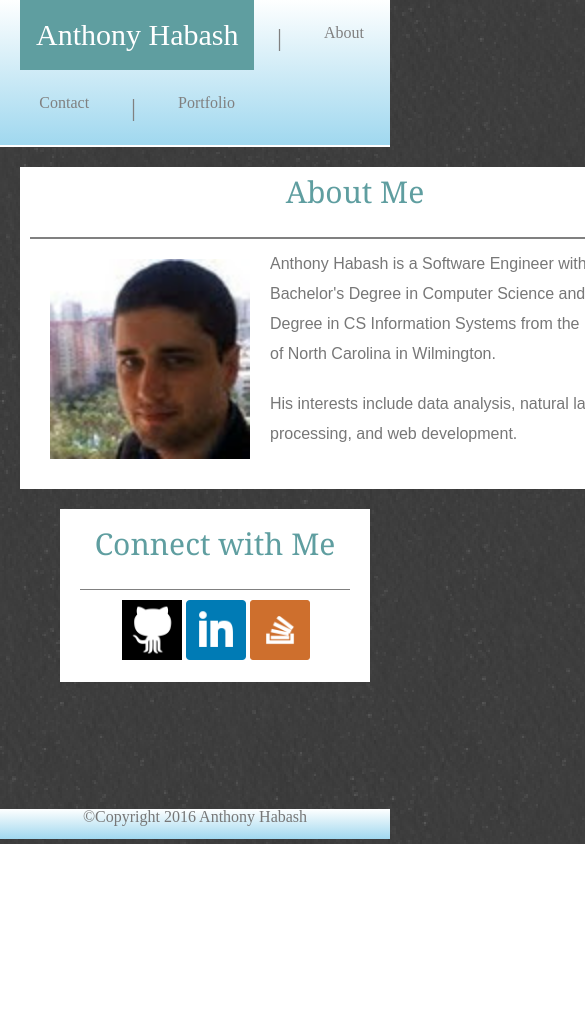
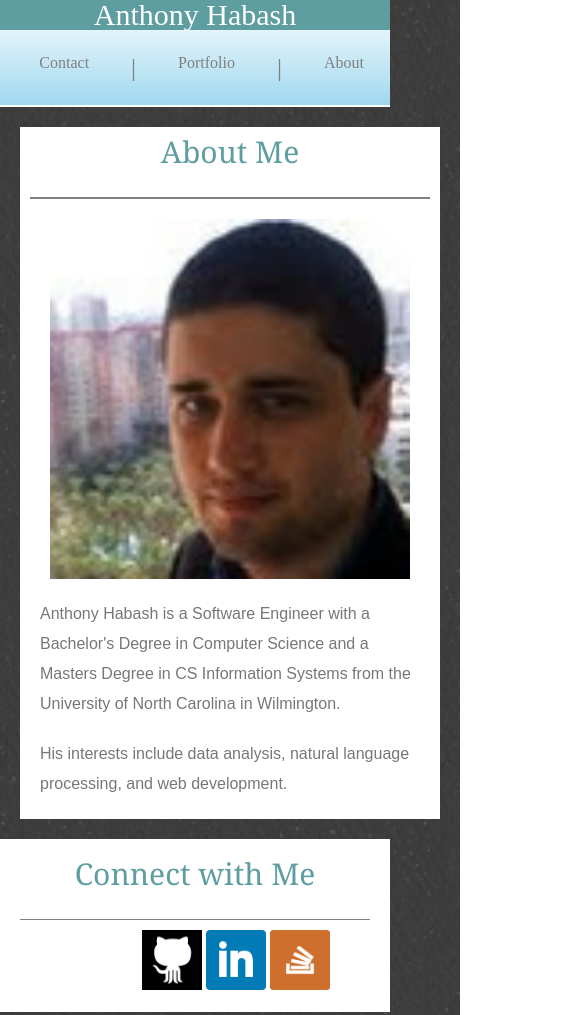
Before and after one commit to redwolf98/Responsive-Portfolio, a plain HTML site: page index.html in a window 390 px wide. Shown: the top 1015 px of the page, 585 px wide, since content can reach past the window. Before the commit the page ends 844 px from the top, so only its background shows below. Drawn offline with Linux system fonts and the light colour scheme.

Commit message:
final homework2.responsive-profile

```diff
--- a/assets/css/style.css
+++ b/assets/css/style.css
@@ -3,6 +3,29 @@ body{
 	color:#777777;
 
 }
+
+input[type=text],
+input[type=email],
+textarea{
+	width:100%;
+}
+
+#contactForm{
+	text-align: left;
+}
+
+.navigationBarNameBlock {
+	display:block;
+	background-color:cadetBlue;
+	color:white;
+	float:left;
+	margin-left:20px;
+	padding: 20px 16px;
+	font-size:30px;
+	border-style:solid;
+	border-color:#dfebec;
+}
+
 
 .navigationBar {
 	list-style-type:none;
@@ -16,14 +39,6 @@ body{
 	border-bottom: 2px solid white;
 }
 
-.workspace{
-	width:650px;
-	float:left;
-	margin-left:20px;
-	background-color:white;
-	margin-top:20px;
-	padding:10px;
-}
 
 .workspace p{
 	padding:10px;
@@ -61,20 +76,6 @@ body{
 
 .sideBarLinks li{
 	display:inline;
-}
-
-.navigationBarNameBlock {
-	display:block;
-	background-color:cadetBlue;
-	color:white;
-
-	float:left;
-	margin-left:20px;
-	padding: 20px 16px;
-	font-size:30px;
-	border-style:solid;
-	border-color:#dfebec;
-	border-width: 5%;
 }
 
 .navigationBar a{
@@ -116,6 +117,7 @@ body{
 
 	font-family:'Arial', 'Helvetica Neue', Helvetica, sans-serif;
 	line-height: 30px;
+	text-align:left;
 
 }
 
@@ -135,9 +137,9 @@ body{
 }
 
 #portfolio h1{
-		font-size:30px;
-			padding-bottom:30px;
-		text-align:left;
+	font-size:30px;
+	padding-bottom:30px;
+	text-align:left;
 	border-bottom: 2px solid grey;
 	color:cadetBlue;
 }
@@ -146,25 +148,47 @@ body{
 	float:left;
 	padding:20px;
 }
+article, aside, footer, header, hgroup, main, nav, section {
+    display: block;
+}
+
+* {
+    box-sizing: border-box;
+}
 
 .pageFooter{
 	width:100%;
+	clear:both;
 	height:30px;
-	position: absolute;
 	right: 0;
-	bottom: 5px;
 	left: 0;
 
 	background: -webkit-linear-gradient(top, #feffff 0%,#ddf1f9 35%,#a0d8ef 100%);
-	margin-top:30px;
+	margin-top:10px;
 	text-align:center;
+	float:bottom;
 }
+
+.page-wrap {
+  min-height: 100%;
+  /* equal to footer height */
+  margin-bottom: -30px;
+}
+.page-wrap:after {
+  content: "";
+  display: block;
+}
+.pageFooter, .page-wrap:after {
+  height: 30px;
+}
+
+
 
 #portfolio{
 	padding:10px;
 	background-color: white;
 	overflow-y:scroll;
-	height:500px;
+	height:auto;
 }
 
 .portfolioList{
@@ -196,3 +220,102 @@ body{
 	background:cadetblue;
 
 }
+
+
+
+@media screen and (min-width: 981px){
+	.workspace{
+		text-align: center;
+		width:650px;
+		float:left;
+		margin-left:20px;
+		background-color:white;
+		margin-top:20px;
+		padding:10px;
+		margin-bottom:10px;
+	}
+}
+@media screen and (max-width: 980px){
+	.workspace{
+		width:400px;
+		float:bottom;
+		margin-left:20px;
+		background-color:white;
+		margin-top:20px;
+		padding:10px;
+		display:inline-block;
+
+	}
+
+}
+
+
+@media screen and (max-width: 768px) and (min-width: 641px){
+	#mySelfie{
+		clear:both;
+		height:auto;
+		width:300px;
+	}
+	header {
+		position:static;
+	}
+	.workspace{
+		width:650px;
+		float:left;
+		margin-left:20px;
+		background-color:white;
+		margin-top:20px;
+		padding:10px;
+		display:inline-block;
+	}
+	.sideBar{
+		width:100%;
+		left:0;
+		right:0;
+		padding:10px;
+		margin-bottom:10px;
+		margin-right:0px;
+	}
+
+
+
+}
+
+@media screen and (max-width: 640px){
+	header {
+		position:static;
+	}
+	#mySelfie{
+		clear:both;
+		height:auto;
+		width:400px;
+	}
+	.navigationBarNameBlock{
+
+		width: 100%;
+		padding:0px;
+		text-align: center;
+		border-width: 0px;
+		left:0px;
+		right:0px;
+		margin: 0px;
+
+	}
+	.workspace{
+		width:auto;
+		float:bottom;
+		margin-right:20px;
+		margin-left:20px;
+		background-color:white;
+		margin-top:20px;
+		padding:10px;
+	}
+	.sideBar{
+		width:100%;
+		left:0;
+		right:0;
+		margin-left:0px;
+		margin-bottom:20px;
+		margin-right:0px;
+	}
+}
--- a/index.html
+++ b/index.html
@@ -2,6 +2,7 @@
 <html>
 	<head>
 		<meta charset="UTF-8">
+		<meta name="viewport" content="width=device-width, initial-scale=1.0">
 		<title>Anthony Habash</title>
 		<link rel="stylesheet" href="assets/css/reset.css">
 		<link rel="stylesheet" href="assets/css/style.css">
@@ -17,6 +18,7 @@
 			<li class="headerLink"><a href="contact.html">Contact</a></li>
 		</ul>
 	</header>
+	<div class="page-wrap">
 		<div class="workspace">
 			<div class="page current" id="myBio">
 				<h1 class="headerText">About Me</h1>
@@ -37,6 +39,7 @@
 				<li><a href="#meStackOverflow"><img src="assets/images/stackoverflow.png" alt="stackoverflow" width="60" height="60"></a></li>
 			</ul>
 		</div>
+	</div>
 	<div class="pageFooter">
 		&copy;Copyright 2016 Anthony Habash
 	</div>
```
Also changed, not shown: contact.html (+4 -3 lines), portfolio.html (+3 -0 lines). Lines whose indentation alone changed are shown as unchanged.
